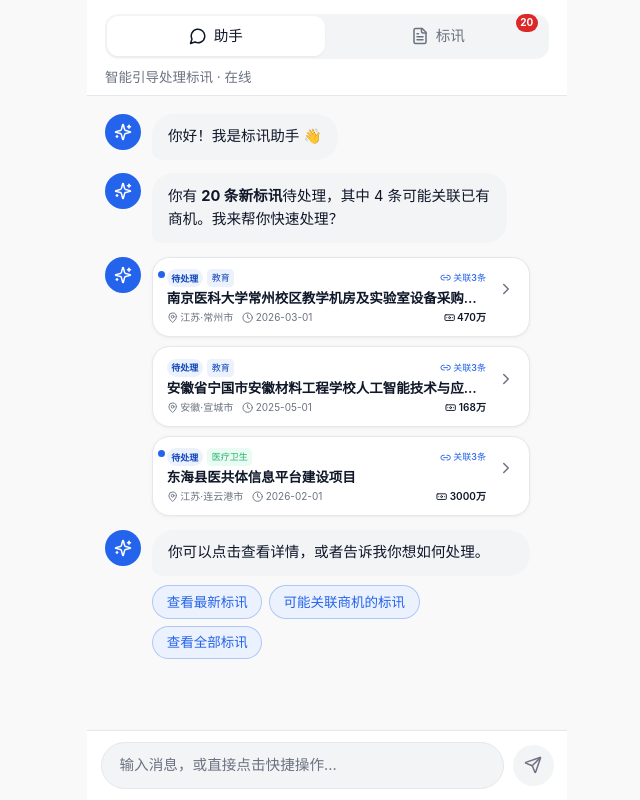
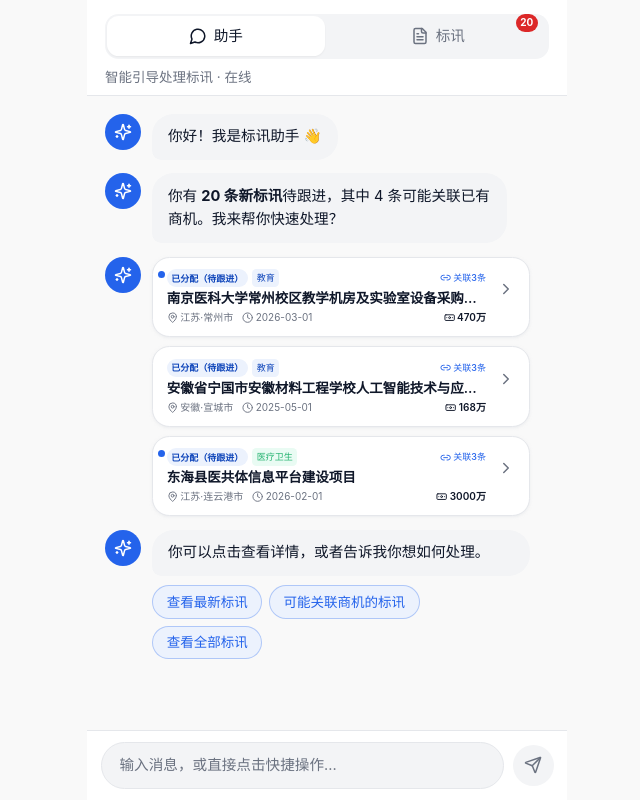
Before and after one commit to Luyi-CHEN/sales-lead-agent, a React (Vite) app: page / in a window 1280 px wide. Shown: the whole page, without its empty margins (313-953 px from the left). Built offline with nearby package versions, Linux system fonts and the light colour scheme.

Commit message:
fix: 统一所有页面状态标签，待处理→已分配（待跟进），筛选标签→待跟进

```diff
--- a/src/components/bid/BidCard.tsx
+++ b/src/components/bid/BidCard.tsx
@@ -8,10 +8,10 @@ interface BidCardProps {
 }
 
 const statusConfig = {
-  pending: { label: '待处理', variant: 'new' as const },
-  linked: { label: '已关联商机', variant: 'done' as const },
-  no_opportunity: { label: '无商机反馈', variant: 'destructive' as const },
-  new_opportunity: { label: '已新建商机', variant: 'done' as const },
+  pending: { label: '已分配（待跟进）', variant: 'new' as const },
+  linked: { label: '已反馈（关联已有商机）', variant: 'done' as const },
+  no_opportunity: { label: '已反馈（无商机）', variant: 'destructive' as const },
+  new_opportunity: { label: '已反馈（新商机）', variant: 'done' as const },
 }
 
 export function BidCard({ bid, onClick }: BidCardProps) {
--- a/src/components/bid/BidListTab.tsx
+++ b/src/components/bid/BidListTab.tsx
@@ -26,7 +26,7 @@ export function BidListTab() {
 
   const filters = [
     { key: 'all' as const, label: '全部', count: bids.length },
-    { key: 'pending' as const, label: '待处理', count: bids.filter(b => b.status === 'pending').length },
+    { key: 'pending' as const, label: '待跟进', count: bids.filter(b => b.status === 'pending').length },
     { key: 'feedback' as const, label: '已反馈', count: bids.filter(b => ['linked', 'no_opportunity', 'new_opportunity'].includes(b.status)).length },
   ]
 
--- a/src/components/chat/ChatTab.tsx
+++ b/src/components/chat/ChatTab.tsx
@@ -73,7 +73,7 @@ export function ChatTab() {
           : ''
         addMessage({
           role: 'agent',
-          content: `你有 **${pendingBids.length} 条新标讯**待处理${oppHint}。我来帮你快速处理？`,
+          content: `你有 **${pendingBids.length} 条新标讯**待跟进${oppHint}。我来帮你快速处理？`,
           type: 'text',
         })
       } else {
@@ -292,10 +292,10 @@ function AgentAvatar() {
 // Inline bid list component for chat
 // ==========================================
 const statusConfig: Record<string, { label: string; variant: 'new' | 'done' | 'destructive' }> = {
-  pending: { label: '待处理', variant: 'new' },
-  linked: { label: '已关联商机', variant: 'done' },
-  no_opportunity: { label: '无商机反馈', variant: 'destructive' },
-  new_opportunity: { label: '已新建商机', variant: 'done' },
+  pending: { label: '已分配（待跟进）', variant: 'new' },
+  linked: { label: '已反馈（关联已有商机）', variant: 'done' },
+  no_opportunity: { label: '已反馈（无商机）', variant: 'destructive' },
+  new_opportunity: { label: '已反馈（新商机）', variant: 'done' },
 }
 
 type ListFilter = 'all' | 'pending' | 'feedback' | 'with_opps'
@@ -314,7 +314,7 @@ function ChatBidList({ allBids, initialFilter, onBidClick }: {
 
   const filters: { key: ListFilter; label: string; count: number }[] = [
     { key: 'all', label: '全部', count: allBids.length },
-    { key: 'pending', label: '待处理', count: allBids.filter(b => b.status === 'pending').length },
+    { key: 'pending', label: '待跟进', count: allBids.filter(b => b.status === 'pending').length },
     { key: 'feedback', label: '已反馈', count: allBids.filter(b => ['linked', 'no_opportunity', 'new_opportunity'].includes(b.status)).length },
     { key: 'with_opps', label: '有关联', count: allBids.filter(b => b.status === 'pending' && b.relatedOpportunityCount > 0).length },
   ]
@@ -620,7 +620,7 @@ function detectIntent(text: string, bids: BidInfo[], unreadCount: number): Inten
   if (matchAny(text, ['你好', '您好', 'hello', 'hi', '嗨', '早上好', '下午好', '晚上好', '早'])) {
     return {
       intentName: 'greeting',
-      content: `你好！👋 当前有 **${pendingBids.length} 条标讯**待处理，其中 ${withOpps.length} 条可能关联商机。需要我帮你快速查看吗？`,
+      content: `你好！👋 当前有 **${pendingBids.length} 条标讯**待跟进，其中 ${withOpps.length} 条可能关联商机。需要我帮你快速查看吗？`,
       delay: 500,
       extras: {
         type: 'quick-actions',
@@ -645,7 +645,7 @@ function detectIntent(text: string, bids: BidInfo[], unreadCount: number): Inten
   if (matchAny(text, ['帮助', '能做什么', '功能', '怎么用', '你能', '你会', '你可以', '有什么功能'])) {
     return {
       intentName: 'help',
-      content: '我可以帮你：\n\n📋 **查看标讯** — 浏览全部或筛选待处理标讯\n🔗 **关联商机** — 查看可能关联商机的标讯\n📊 **统计概况** — 了解当前标讯的区域、行业、预算分布\n🔍 **按条件筛选** — 按区域、行业或预算范围查找\n\n试试输入"江苏的标讯"或"预算超过500万"',
+      content: '我可以帮你：\n\n📋 **查看标讯** — 浏览全部或筛选待跟进标讯\n🔗 **关联商机** — 查看可能关联商机的标讯\n📊 **统计概况** — 了解当前标讯的区域、行业、预算分布\n🔍 **按条件筛选** — 按区域、行业或预算范围查找\n\n试试输入"江苏的标讯"或"预算超过500万"',
       delay: 600,
       extras: {
         type: 'quick-actions',
@@ -672,7 +672,7 @@ function detectIntent(text: string, bids: BidInfo[], unreadCount: number): Inten
 
     return {
       intentName: 'statistics',
-      content: `📊 当前标讯概况：\n\n📋 待处理标讯：**${pendingBids.length} 条**\n🔗 可能关联商机：**${withOpps.length} 条**\n💰 总预算规模：**${totalBudget.toFixed(0)}万元**\n\n🗺️ 区域分布：${regionSummary}\n🏢 行业分布：${industrySummary}`,
+      content: `📊 当前标讯概况：\n\n📋 待跟进标讯：**${pendingBids.length} 条**\n🔗 可能关联商机：**${withOpps.length} 条**\n💰 总预算规模：**${totalBudget.toFixed(0)}万元**\n\n🗺️ 区域分布：${regionSummary}\n🏢 行业分布：${industrySummary}`,
       delay: 700,
       extras: {
         type: 'quick-actions',
@@ -694,14 +694,14 @@ function detectIntent(text: string, bids: BidInfo[], unreadCount: number): Inten
       const oppHint = oppCount > 0 ? `，其中 ${oppCount} 条可能关联商机` : ''
       return {
         intentName: 'filter_region',
-        content: `📍 ${matchedRegion}区域共有 **${regionBids.length} 条**待处理标讯${oppHint}：`,
+        content: `📍 ${matchedRegion}区域共有 **${regionBids.length} 条**待跟进标讯${oppHint}：`,
         delay: 600,
         extras: { type: 'bid-list', listFilter: 'all' },
       }
     }
     return {
       intentName: 'filter_region',
-      content: `📍 ${matchedRegion}区域暂无待处理标讯。要看看其他区域吗？`,
+      content: `📍 ${matchedRegion}区域暂无待跟进标讯。要看看其他区域吗？`,
       delay: 500,
       extras: {
         type: 'quick-actions',
@@ -720,14 +720,14 @@ function detectIntent(text: string, bids: BidInfo[], unreadCount: number): Inten
     if (industryBids.length > 0) {
       return {
         intentName: 'filter_industry',
-        content: `🏢 ${industryKey}行业共有 **${industryBids.length} 条**待处理标讯：`,
+        content: `🏢 ${industryKey}行业共有 **${industryBids.length} 条**待跟进标讯：`,
         delay: 600,
         extras: { type: 'bid-list', listFilter: 'all' },
       }
     }
     return {
       intentName: 'filter_industry',
-      content: `🏢 ${industryKey}行业暂无待处理标讯。`,
+      content: `🏢 ${industryKey}行业暂无待跟进标讯。`,
       delay: 500,
     }
   }
@@ -782,7 +782,7 @@ function detectIntent(text: string, bids: BidInfo[], unreadCount: number): Inten
   if (matchAny(text, ['标讯', '新的', '待处理', '待办', '未处理', '没处理', '处理'])) {
     return {
       intentName: 'view_pending',
-      content: `当前有 **${unreadCount} 条**标讯待处理，需要我帮你逐条处理吗？`,
+      content: `当前有 **${unreadCount} 条**标讯待跟进，需要我帮你逐条处理吗？`,
       delay: 700,
       extras: {
         type: 'quick-actions',
@@ -824,7 +824,7 @@ function detectIntent(text: string, bids: BidInfo[], unreadCount: number): Inten
     }
     return {
       intentName: 'keyword_search',
-      content: `🔍 暂未找到与「${kw}」相关的待处理标讯。`,
+      content: `🔍 暂未找到与「${kw}」相关的待跟进标讯。`,
       delay: 500,
     }
   }
--- a/src/pages/HomePage.tsx
+++ b/src/pages/HomePage.tsx
@@ -56,7 +56,7 @@ export function HomePage() {
             <p className="text-xs text-muted-foreground">智能引导处理标讯 · 在线</p>
           ) : (
             <p className="text-xs text-muted-foreground">
-              {unreadCount > 0 ? `${unreadCount} 条新标讯待处理` : '暂无新标讯'}
+              {unreadCount > 0 ? `${unreadCount} 条新标讯待跟进` : '暂无新标讯'}
             </p>
           )}
         </div>
--- a/src/pages/StatsPage.tsx
+++ b/src/pages/StatsPage.tsx
@@ -5,7 +5,7 @@ export function StatsPage() {
     { label: '本月标讯', value: '28', change: '+12%' },
     { label: '已处理', value: '19', change: '+8%' },
     { label: '关联商机', value: '7', change: '+3' },
-    { label: '待处理', value: '9', change: '-' },
+    { label: '待跟进', value: '9', change: '-' },
   ]
 
   return (
```
